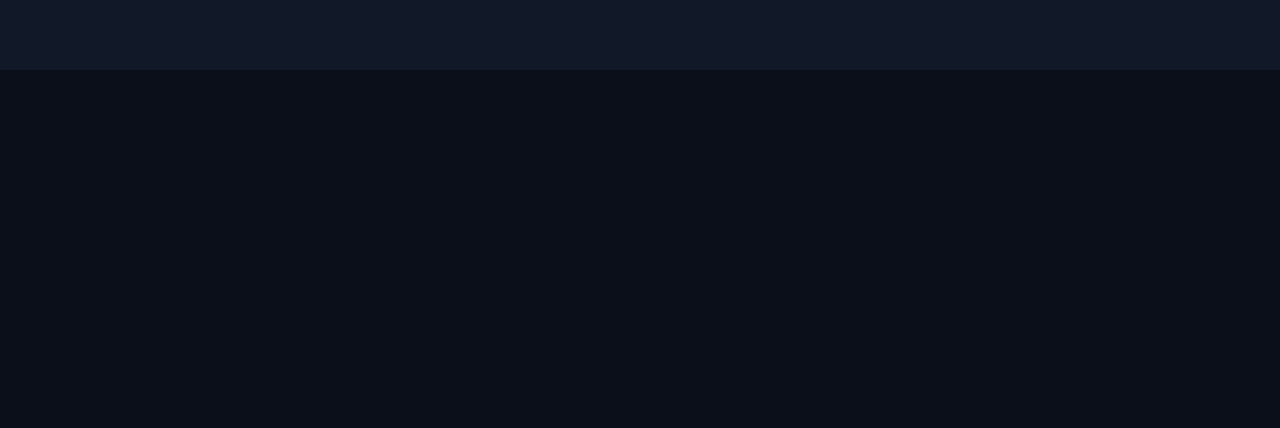
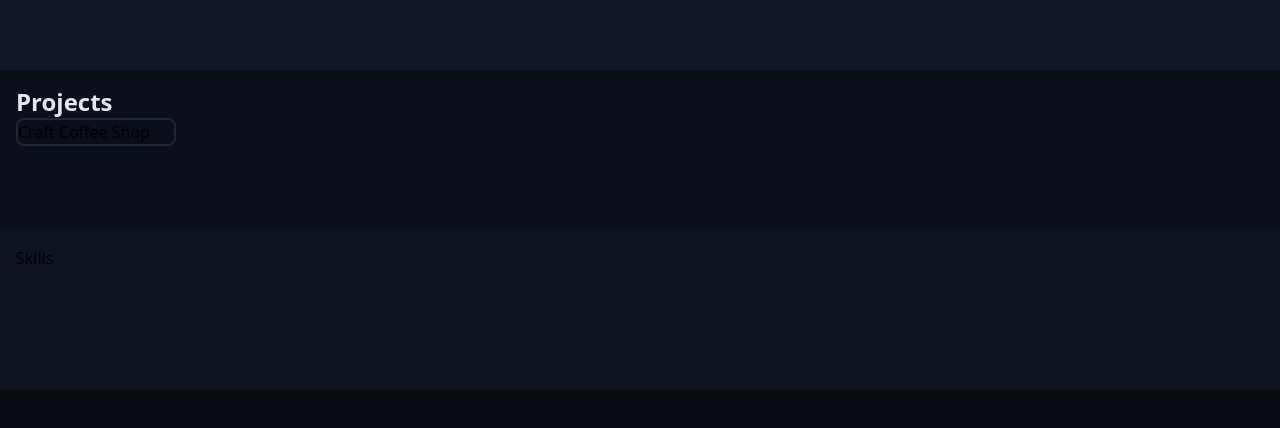
Before and after one commit to khvedelidze-nik/portfolio, a React (Vite) app: page / in a window 1280 px wide. Shown: the part 250-678 px from the top of the page. Built offline with nearby package versions, Linux system fonts and the light colour scheme.

Commit message:
sections

```diff
--- a/src/features/hero/Hero.tsx
+++ b/src/features/hero/Hero.tsx
@@ -1,9 +1,9 @@
-import About from "./components/About";
+import HeroText from "./components/HeroText";
 
 const Hero = () => {
   return (
     <div className="bg-hero min-h-40 max-w-full p-4 py-20">
-      <About />
+      <HeroText />
     </div>
   );
 };
--- a/src/features/hero/components/About.tsx
+++ b/src/features/hero/components/HeroText.tsx
@@ -1,6 +1,6 @@
 import KeyWord from "./KeyWord";
 
-const About = () => {
+const HeroText = () => {
   return (
     <span className="text-text text-2xl font-bold">
       Nikoloz Khvedelidze <br /> <KeyWord>Frontend Developer (React)</KeyWord>
@@ -12,4 +12,4 @@
   );
 };
 
-export default About;
+export default HeroText;
--- a/src/features/navbar/NavBtn.tsx
+++ b/src/features/navbar/NavBtn.tsx
@@ -9,7 +9,7 @@
   return (
     <NavLink
       className={({ isActive }) =>
-        "text-bold border-border rounded-lg border-b px-1 " +
+        "text-bold border-border border-b px-1 " +
         (isActive
           ? "text-accent font-semibold"
           : "text-navInactive hover:text-text")
--- /dev/null
+++ b/src/features/projects/Projects.tsx
@@ -0,0 +1,12 @@
+import ProjectsList from "./components/ProjectsList";
+
+const Projects = () => {
+  return (
+    <div className="bg-section-a min-h-40 max-w-full p-4">
+      <span className="text-text text-2xl font-bold">Projects</span>
+      <ProjectsList />
+    </div>
+  );
+};
+
+export default Projects;
--- /dev/null
+++ b/src/features/projects/components/ProjectCard.tsx
@@ -0,0 +1,15 @@
+interface CardProps {
+  name: string;
+  description: string;
+}
+
+const ProjectCard = ({ name, description }: CardProps) => {
+  return (
+    <div className="border-border max-w-40 rounded-lg border-2">
+      {name}
+      {description ? description : null}
+    </div>
+  );
+};
+
+export default ProjectCard;
--- /dev/null
+++ b/src/features/projects/components/ProjectsList.tsx
@@ -0,0 +1,14 @@
+import { projects } from "../data/projects";
+import ProjectCard from "./ProjectCard";
+
+const ProjectsList = () => {
+  return (
+    <div>
+      {projects.map((p) => (
+        <ProjectCard name={p.name} description={p.description} />
+      ))}
+    </div>
+  );
+};
+
+export default ProjectsList;
--- /dev/null
+++ b/src/features/projects/data/projects.ts
@@ -0,0 +1,10 @@
+export const projects = [
+  {
+    id: 1,
+    name: "Craft Coffee Shop",
+    description: "",
+    tech: [],
+    features: [],
+    links: { demo: "", github: "" },
+  },
+];
--- /dev/null
+++ b/src/features/skills/Skills.tsx
@@ -0,0 +1,5 @@
+const Skills = () => {
+  return <div className="bg-section-b min-h-40 max-w-full p-4">Skills</div>;
+};
+
+export default Skills;
--- a/src/index.css
+++ b/src/index.css
@@ -1,13 +1,15 @@
 @import "tailwindcss";
 @theme {
-  --color-bg: #0b0f19;
-  --color-hero: #111827;
-  --color-text: #e5e7eb;
-  --color-muted: #9ca3af;
-  --color-accent: #22d3ee;
-  --color-accentHover: #06b6d4;
-  --color-navInactive: #9ca3af;
-  --color-border: #1f2933;
+  --color-bg: hsl(222, 39%, 5%);
+  --color-hero: hsl(222, 39%, 11%);
+  --color-section-a: hsl(222, 39%, 7%);
+  --color-section-b: hsl(222, 39%, 9%);
+  --color-text: hsl(220, 13%, 91%);
+  --color-muted: hsl(217.89, 10.61%, 64.9%);
+  --color-accent: hsl(188, 85.71%, 53.33%);
+  --color-accentHover: hsl(188, 94.5%, 42.75%);
+  --color-navInactive: hsl(217.89, 10.61%, 64.9%);
+  --color-border: hsl(210, 24.39%, 16.08%);
 }
 body {
   margin: 0;
--- a/src/pages/HomePage.tsx
+++ b/src/pages/HomePage.tsx
@@ -1,10 +1,14 @@
 import React from "react";
 import Hero from "../features/hero/Hero";
+import Projects from "../features/projects/Projects";
+import Skills from "../features/skills/Skills";
 
 const HomePage: React.FC = () => {
   return (
     <div>
       <Hero />
+      <Projects />
+      <Skills />
     </div>
   );
 };
```
